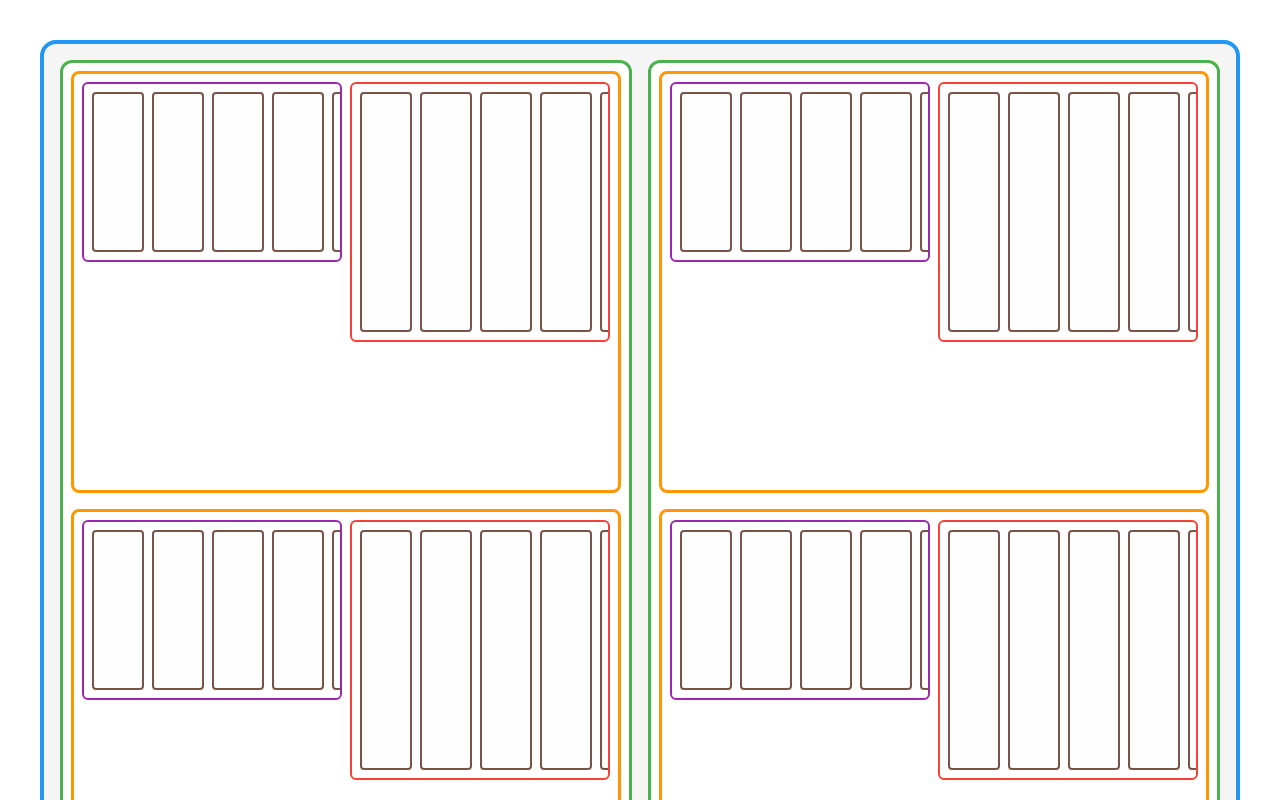
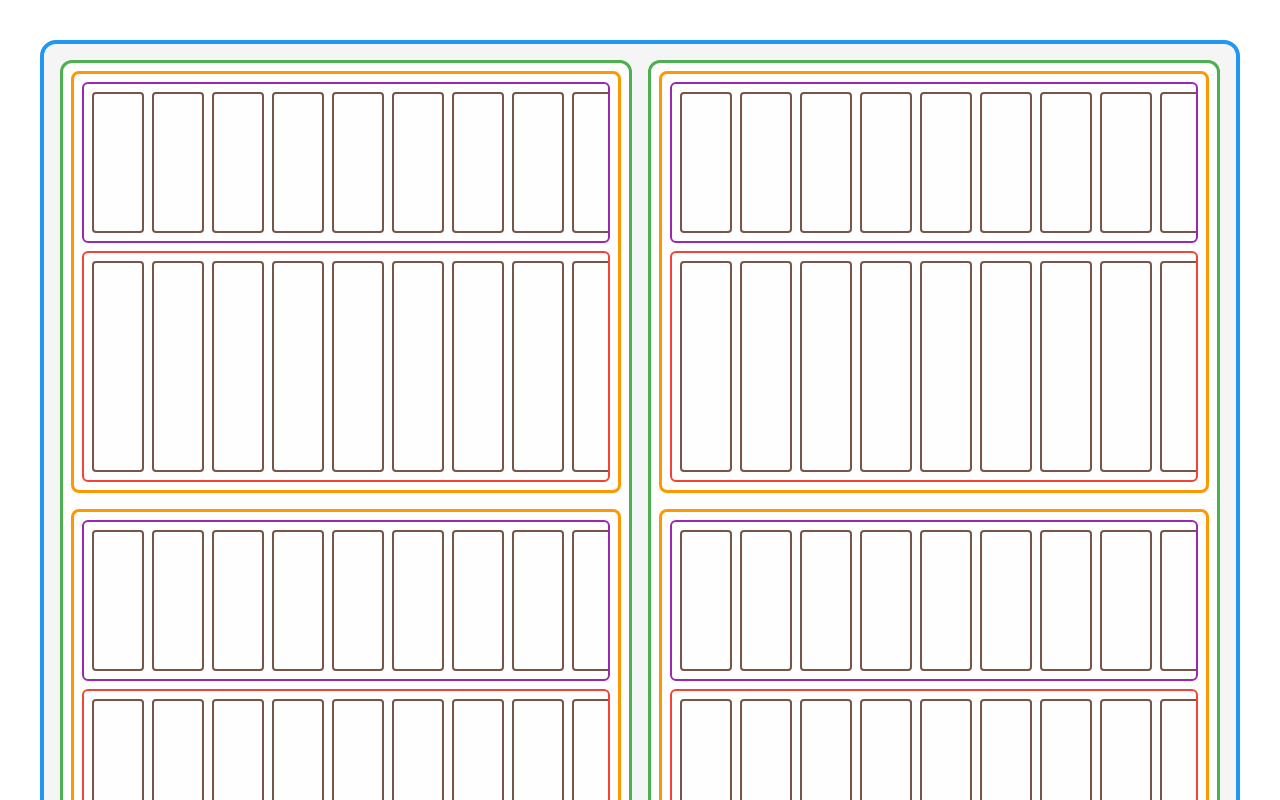
Before and after one commit to MatheusDev19/gondola, a React (Vite) app in the folder gondola/: page / in a window 1280 px wide. Shown: the top 800 px of the page. Built offline with nearby package versions, Linux system fonts and the light colour scheme.

Commit message:
fix: corrigir erro de sintaxe na propriedade flexDirection do componente Shelf

```diff
--- a/gondola/src/components/Shelf.tsx
+++ b/gondola/src/components/Shelf.tsx
@@ -7,7 +7,7 @@ export const Shelf = ({ children, ...rest }: BoxProps) => {
       borderRadius="8px"
       p={1}
       display="flex"
-      flexDirection-="column"
+      flexDirection="column"
       height={400}
       gap={1}
       {...rest}
```
